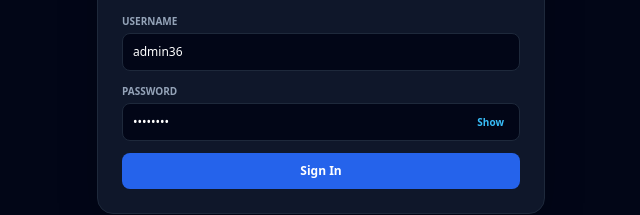
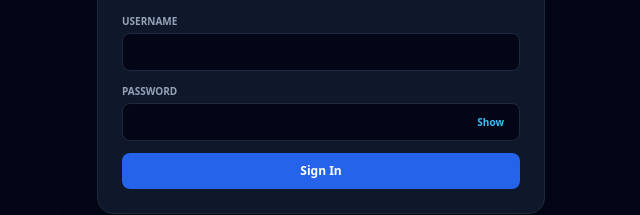
Before and after one commit to lto-pat-smt-logs/CPAO-logs, a plain HTML site: page login.html in a window 1280 px wide. Shown: the part 357-572 px from the top of the page, 319-959 px from the left. Drawn offline with nearby package versions, Linux system fonts and the light colour scheme.

Commit message:
CPAO-LOGS_V13.1
- Placeholder on login removed;

```diff
--- a/login.html
+++ b/login.html
@@ -16,12 +16,12 @@
     <form id="loginForm" class="space-y-3 text-xs">
         <div>
             <label class="block text-slate-400 font-bold mb-1 uppercase text-[10px]">Username</label>
-            <input type="text" id="loginUsername" value="admin36" required class="w-full bg-slate-950 border border-slate-800 rounded-lg p-2.5 text-white outline-none focus:border-blue-500" />
+            <input type="text" id="loginUsername" value="" required class="w-full bg-slate-950 border border-slate-800 rounded-lg p-2.5 text-white outline-none focus:border-blue-500" />
         </div>
         <div>
             <label class="block text-slate-400 font-bold mb-1 uppercase text-[10px]">Password</label>
             <div class="relative flex items-center">
-                <input type="password" id="loginPassword" value="admin123" required class="w-full bg-slate-950 border border-slate-800 rounded-lg p-2.5 pr-16 text-white outline-none focus:border-blue-500" />
+                <input type="password" id="loginPassword" value="" required class="w-full bg-slate-950 border border-slate-800 rounded-lg p-2.5 pr-16 text-white outline-none focus:border-blue-500" />
                 <button type="button" id="togglePasswordBtn" onclick="toggleLoginPasswordVisibility()" aria-label="Toggle password visibility" class="absolute right-2 px-2 py-1 text-[10px] font-bold text-sky-400 hover:text-sky-300 rounded cursor-pointer">Show</button>
             </div>
         </div>
```
